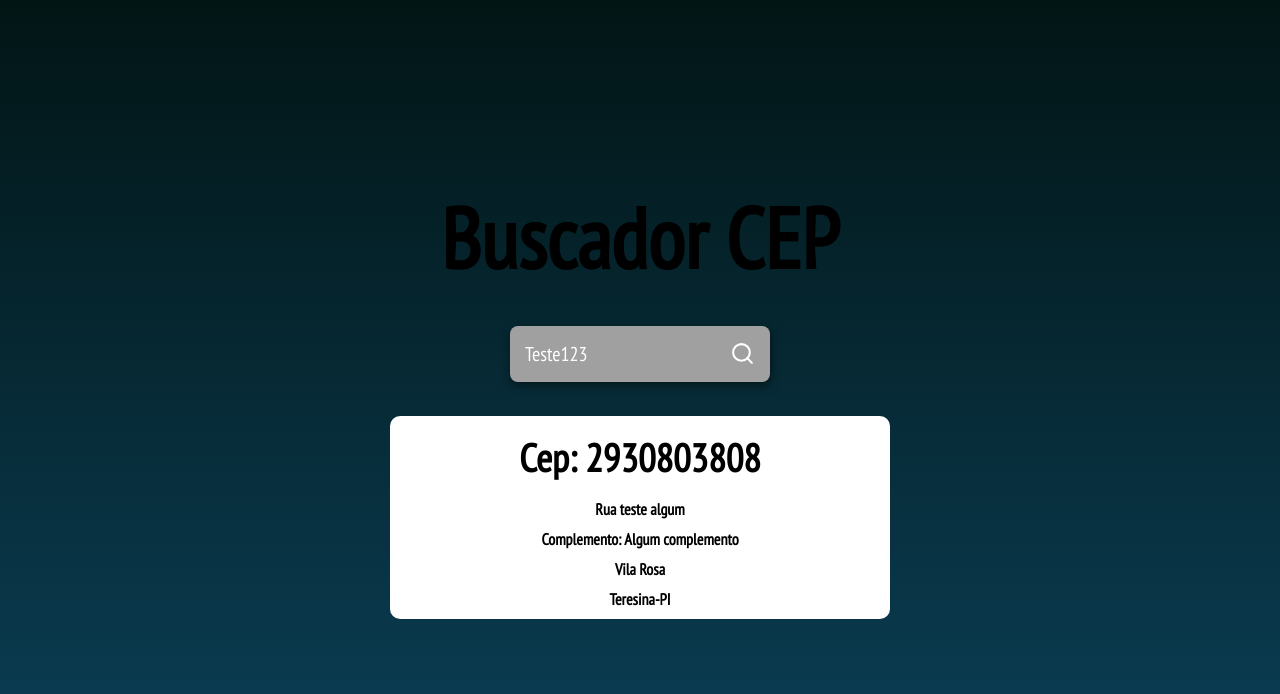
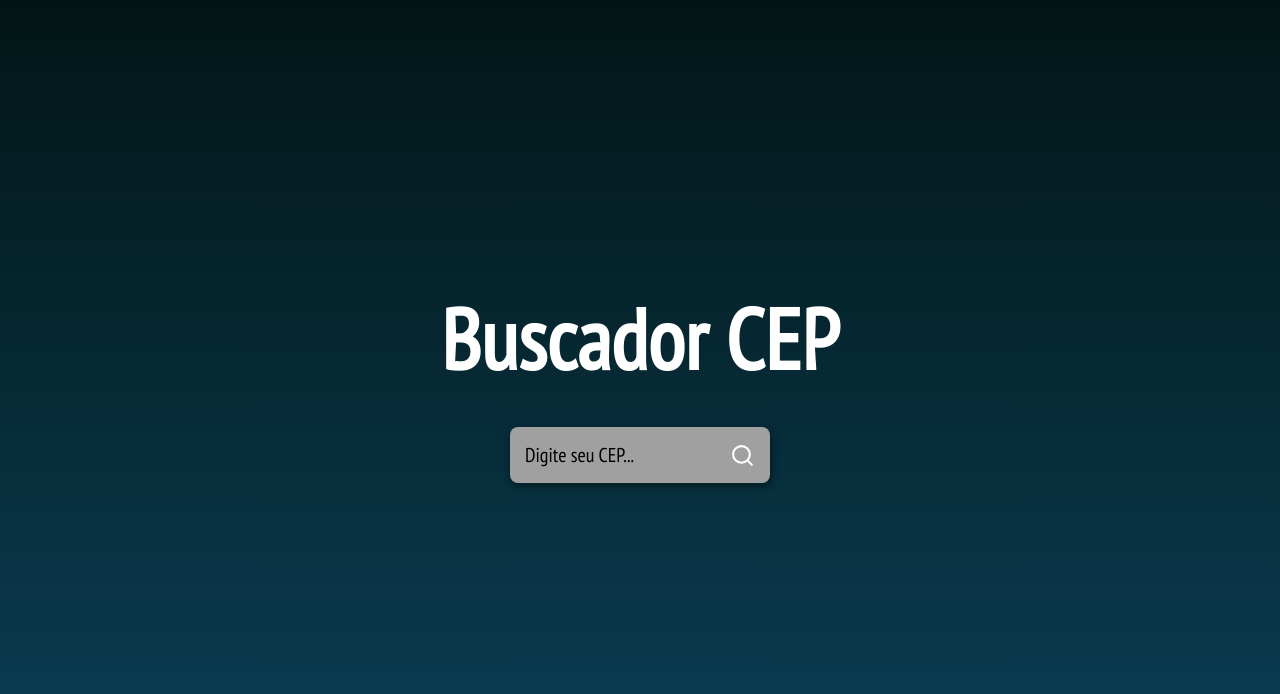
Before and after one commit to Emanuelsyngles/Buscador-CEP, a React (Create React App) app in the folder buscador/: page / in a window 1280 px wide. Shown: the top 694 px of the page. Built offline with nearby package versions, Linux system fonts and the light colour scheme; a web font is replaced by a local one.

Commit message:
finalizando o projeto

```diff
--- a/buscador/src/App.js
+++ b/buscador/src/App.js
@@ -7,6 +7,7 @@ import api from './services/api';
 function App() {
 
   const [input, setinput] = useState('Teste123')
+  const [cep, setCep] = useState({})
 
   async function handlesearch() {
     if(input === '') {
@@ -16,7 +17,8 @@ function App() {
 
     try{
       const response = await api.get(`${input}/json`);
-      console.log(response.data)
+      setCep(response.data)
+      setinput("");
     }catch{
       alert('Erro: não encontrei informações com esse cep!')
       setinput("")
@@ -27,20 +29,21 @@ function App() {
     <div className="container">
       <h1 className="title">Buscador CEP</h1>
       <div className="containerInput">
-        <input type="text" placeholder="Digite seu CEP..." value={input} onChange={(e) => setinput (e.target.value)}/>
+        <input type="text" placeholder="Digite seu CEP..." onChange={(e) => setinput(e.target.value)}/>
 
         <button className="buttonsearch" onClick={handlesearch}>
           <FiSearch size={25} color="#fff"/>
         </button>
       </div>
-
-      <main className="main">
-        <h2>Cep: 2930803808</h2>
-        <span>Rua teste algum</span>
-        <span>Complemento: Algum complemento</span>
-        <span>Vila Rosa</span>
-        <span>Teresina-PI</span>
-      </main>
+      {Object.keys(cep).length > 0 && (
+        <main className="main">
+        <h2>CEP: {cep.cep}</h2>
+          <span>{cep.logradouro}</span>
+          <span>{cep.uf}</span>
+          <span>{cep.bairro}</span>
+          <span>{cep.localidade}</span>
+        </main>
+      )}
 
     </div>
   );
--- a/buscador/src/style.css
+++ b/buscador/src/style.css
@@ -10,6 +10,7 @@
 .title {
    font-size: 85px;
    animation: flipTitle 1s;
+   color: white;
 }
 
 .containerInput {
```
